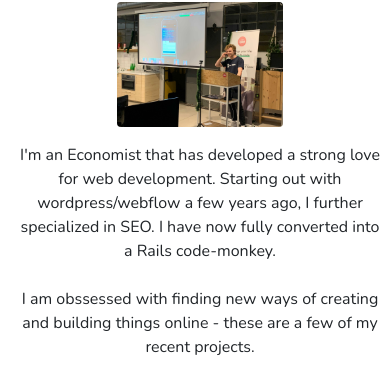
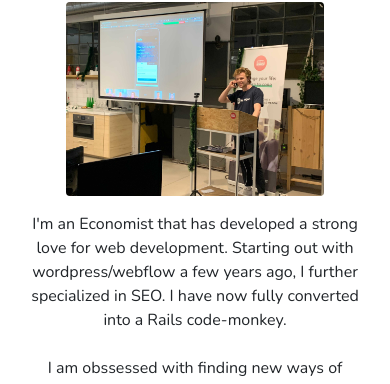
Before and after one commit to JaumeRos/portfolio, a plain HTML site: page index.html in a window 390 px wide. Shown: the part 187-571 px from the top of the page. Drawn offline with nearby package versions, Linux system fonts and the light colour scheme.

```diff
--- a/stylesheet.css
+++ b/stylesheet.css
@@ -8,6 +8,7 @@
 .navbar-lewagon {
   justify-content: space-between;
   background: #f8f9fa;
+  margin:0;
 }
 
 .navbar-lewagon .navbar-collapse {
@@ -109,11 +110,11 @@
 @media (max-width: 540px) {
   /* For a screen < 540px, this CSS will be read */
   .container {
-    width: 400px;
+    width: 375px;
   }
 
   .profile {
-    width:45%;
+    width:75%;
   }
 
 
@@ -132,5 +133,5 @@
 }
 
 .profile {
-  width:45%;
+  width:75%;
 }
```
Also changed, not shown: index.html (+2 -4 lines).
